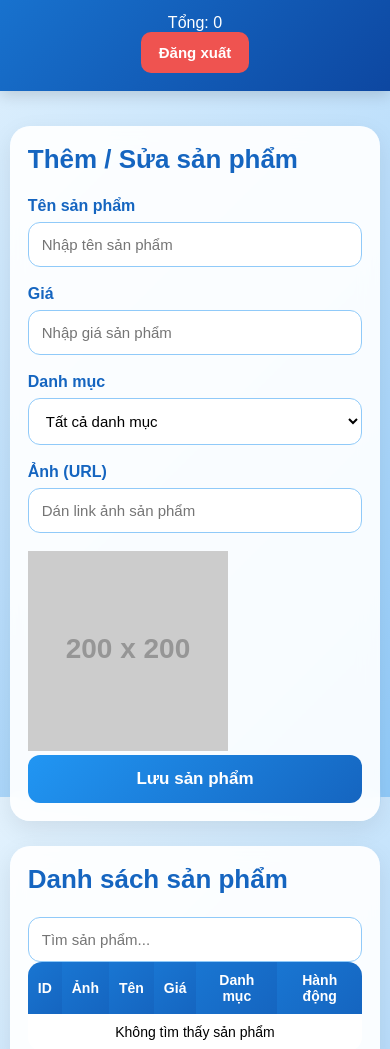
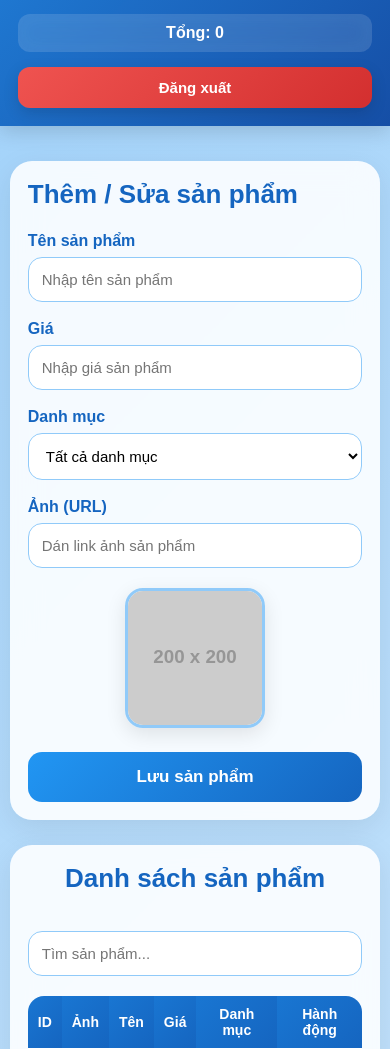
Before and after one commit to minhhoangtrinh0902-max/MinhHoang_JSA24, a plain HTML site: page admin.html in a window 390 px wide. Shown: the part 47-1096 px from the top of the page. Drawn offline with Linux system fonts and the light colour scheme; placeholder pictures from the web are drawn by us.

Commit message:
Update admin.css

```diff
--- a/css/admin.css
+++ b/css/admin.css
@@ -15,13 +15,36 @@ body{
 
     background:
         linear-gradient(
-            135deg,
+            -45deg,
             #e3f2fd,
             #bbdefb,
-            #90caf9
+            #90caf9,
+            #64b5f6
         );
 
-    background-attachment:fixed;
+    background-size:400% 400%;
+
+    animation:bgMove 12s ease infinite;
+
+    overflow-x:hidden;
+
+}
+
+/* ================= BACKGROUND ANIMATION ================= */
+
+@keyframes bgMove{
+
+    0%{
+        background-position:0% 50%;
+    }
+
+    50%{
+        background-position:100% 50%;
+    }
+
+    100%{
+        background-position:0% 50%;
+    }
 
 }
 
@@ -32,9 +55,11 @@ header{
     background:
         linear-gradient(
             135deg,
-            #1976d2,
-            #0d47a1
+            rgba(25,118,210,0.95),
+            rgba(13,71,161,0.95)
         );
+
+    backdrop-filter:blur(10px);
 
     color:white;
 
@@ -47,7 +72,7 @@ header{
     align-items:center;
 
     box-shadow:
-        0 4px 15px rgba(0,0,0,0.15);
+        0 5px 20px rgba(0,0,0,0.15);
 
     position:sticky;
 
@@ -69,6 +94,35 @@ header h1{
 
 }
 
+/* ================= HEADER ACTION ================= */
+
+.header-actions{
+
+    display:flex;
+
+    align-items:center;
+
+    gap:15px;
+
+}
+
+/* ================= PRODUCT COUNT ================= */
+
+.product-count{
+
+    background:
+        rgba(255,255,255,0.15);
+
+    padding:10px 16px;
+
+    border-radius:12px;
+
+    font-weight:bold;
+
+    backdrop-filter:blur(10px);
+
+}
+
 /* ================= LOGOUT BUTTON ================= */
 
 .logout-btn{
@@ -77,9 +131,14 @@ header h1{
 
     border:none;
 
-    border-radius:10px;
+    border-radius:12px;
 
-    background:#ef5350;
+    background:
+        linear-gradient(
+            135deg,
+            #ef5350,
+            #d32f2f
+        );
 
     color:white;
 
@@ -91,11 +150,12 @@ header h1{
 
     transition:0.3s;
 
+    box-shadow:
+        0 5px 15px rgba(0,0,0,0.15);
+
 }
 
 .logout-btn:hover{
-
-    background:#d32f2f;
 
     transform:
         translateY(-2px)
@@ -127,22 +187,22 @@ header h1{
 .table-box{
 
     background:
-        rgba(255,255,255,0.92);
+        rgba(255,255,255,0.88);
 
-    backdrop-filter:blur(10px);
+    backdrop-filter:blur(15px);
 
     padding:25px;
 
-    border-radius:20px;
+    border-radius:22px;
 
     box-shadow:
-        0 8px 25px rgba(0,0,0,0.08);
+        0 8px 30px rgba(0,0,0,0.08);
 
     animation:fadeIn 0.5s ease;
 
 }
 
-/* ================= FADE ================= */
+/* ================= ANIMATION ================= */
 
 @keyframes fadeIn{
 
@@ -150,7 +210,8 @@ header h1{
 
         opacity:0;
 
-        transform:translateY(20px);
+        transform:
+            translateY(20px);
 
     }
 
@@ -158,7 +219,8 @@ header h1{
 
         opacity:1;
 
-        transform:translateY(0);
+        transform:
+            translateY(0);
 
     }
 
@@ -210,7 +272,7 @@ select{
     border:
         1px solid #90caf9;
 
-    border-radius:12px;
+    border-radius:14px;
 
     outline:none;
 
@@ -230,7 +292,37 @@ select:focus{
     border-color:#1976d2;
 
     box-shadow:
-        0 0 10px rgba(25,118,210,0.25);
+        0 0 12px rgba(25,118,210,0.25);
+
+    transform:scale(1.01);
+
+}
+
+/* ================= IMAGE PREVIEW ================= */
+
+.preview-box{
+
+    margin:20px 0;
+
+    text-align:center;
+
+}
+
+.preview-box img{
+
+    width:180px;
+
+    height:180px;
+
+    object-fit:cover;
+
+    border-radius:18px;
+
+    border:
+        3px solid #90caf9;
+
+    box-shadow:
+        0 6px 20px rgba(0,0,0,0.1);
 
 }
 
@@ -240,11 +332,11 @@ select:focus{
 
     width:100%;
 
-    padding:14px;
+    padding:15px;
 
     border:none;
 
-    border-radius:12px;
+    border-radius:14px;
 
     background:
         linear-gradient(
@@ -265,18 +357,38 @@ select:focus{
 
 }
 
-/* ================= SAVE HOVER ================= */
-
 .btn-save:hover{
 
     transform:
         translateY(-2px)
         scale(1.01);
 
-    opacity:0.96;
+    box-shadow:
+        0 8px 20px rgba(0,0,0,0.15);
 
-    box-shadow:
-        0 6px 15px rgba(0,0,0,0.15);
+}
+
+/* ================= TABLE TOP ================= */
+
+.table-top{
+
+    display:flex;
+
+    justify-content:space-between;
+
+    align-items:center;
+
+    margin-bottom:20px;
+
+    gap:15px;
+
+}
+
+/* ================= SEARCH ================= */
+
+#searchInput{
+
+    max-width:260px;
 
 }
 
@@ -296,7 +408,7 @@ table{
 
     overflow:hidden;
 
-    border-radius:14px;
+    border-radius:16px;
 
 }
 
@@ -326,30 +438,36 @@ th{
 
     font-size:15px;
 
-    position:sticky;
-
-    top:0;
-
 }
 
 /* ================= TABLE DATA ================= */
 
 td{
 
+    background:white;
+
     border-bottom:
         1px solid #e3f2fd;
 
-    background:white;
+}
+
+/* ================= ROW HOVER ================= */
+
+tr{
+
+    transition:0.3s;
 
 }
 
-/* ================= TABLE ROW HOVER ================= */
+tr:hover{
+
+    transform:scale(1.01);
+
+}
 
 tr:hover td{
 
     background:#f5fbff;
-
-    transition:0.3s;
 
 }
 
@@ -363,7 +481,7 @@ td img{
 
     object-fit:cover;
 
-    border-radius:12px;
+    border-radius:14px;
 
     border:
         2px solid #90caf9;
@@ -386,7 +504,7 @@ button{
 
     border:none;
 
-    border-radius:8px;
+    border-radius:10px;
 
     cursor:pointer;
 
@@ -402,13 +520,16 @@ button{
 
 .edit{
 
-    background:#42a5f5;
+    background:
+        linear-gradient(
+            135deg,
+            #42a5f5,
+            #1e88e5
+        );
 
 }
 
 .edit:hover{
-
-    background:#1e88e5;
 
     transform:translateY(-2px);
 
@@ -418,13 +539,16 @@ button{
 
 .delete{
 
-    background:#ef5350;
+    background:
+        linear-gradient(
+            135deg,
+            #ef5350,
+            #d32f2f
+        );
 
 }
 
 .delete:hover{
-
-    background:#d32f2f;
 
     transform:translateY(-2px);
 
@@ -445,13 +569,15 @@ button{
     height:100%;
 
     background:
-        rgba(0,0,0,0.4);
+        rgba(0,0,0,0.45);
 
     display:none;
 
     justify-content:center;
 
     align-items:center;
+
+    backdrop-filter:blur(4px);
 
     z-index:9999;
 
@@ -461,12 +587,12 @@ button{
 
 .loader{
 
-    width:70px;
+    width:75px;
 
-    height:70px;
+    height:75px;
 
     border:
-        6px solid rgba(255,255,255,0.3);
+        6px solid rgba(255,255,255,0.25);
 
     border-top:
         6px solid white;
@@ -508,7 +634,7 @@ button{
 
     padding:14px 22px;
 
-    border-radius:12px;
+    border-radius:14px;
 
     font-weight:bold;
 
@@ -522,7 +648,7 @@ button{
     z-index:9999;
 
     box-shadow:
-        0 5px 15px rgba(0,0,0,0.2);
+        0 8px 20px rgba(0,0,0,0.2);
 
 }
 
@@ -571,6 +697,40 @@ button{
 
     }
 
+    .header-actions{
+
+        flex-direction:column;
+
+        width:100%;
+
+    }
+
+    .product-count{
+
+        width:100%;
+
+        text-align:center;
+
+    }
+
+    .logout-btn{
+
+        width:100%;
+
+    }
+
+    .table-top{
+
+        flex-direction:column;
+
+    }
+
+    #searchInput{
+
+        max-width:100%;
+
+    }
+
     .form-box,
     .table-box{
 
@@ -595,11 +755,19 @@ button{
 
     }
 
+    .preview-box img{
+
+        width:140px;
+
+        height:140px;
+
+    }
+
     .toast{
 
+        left:15px;
+
         right:15px;
-
-        left:15px;
 
         bottom:20px;
 
```
